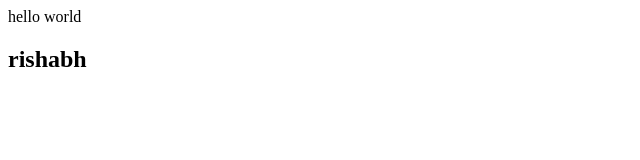
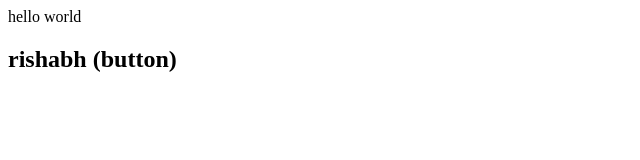
Before and after one commit to studentrishabh/gitRepo, a plain HTML site: page index.html in a window 1280 px wide. Shown: the whole page, without its empty margins (0-640 px from the left). Drawn offline with Linux system fonts and the light colour scheme.

```diff
--- a/index.html
+++ b/index.html
@@ -2,4 +2,4 @@
     hello world
     </p>
 
-    <h2> rishabh</h2>
+    <h2> rishabh (button)</h2>
```
